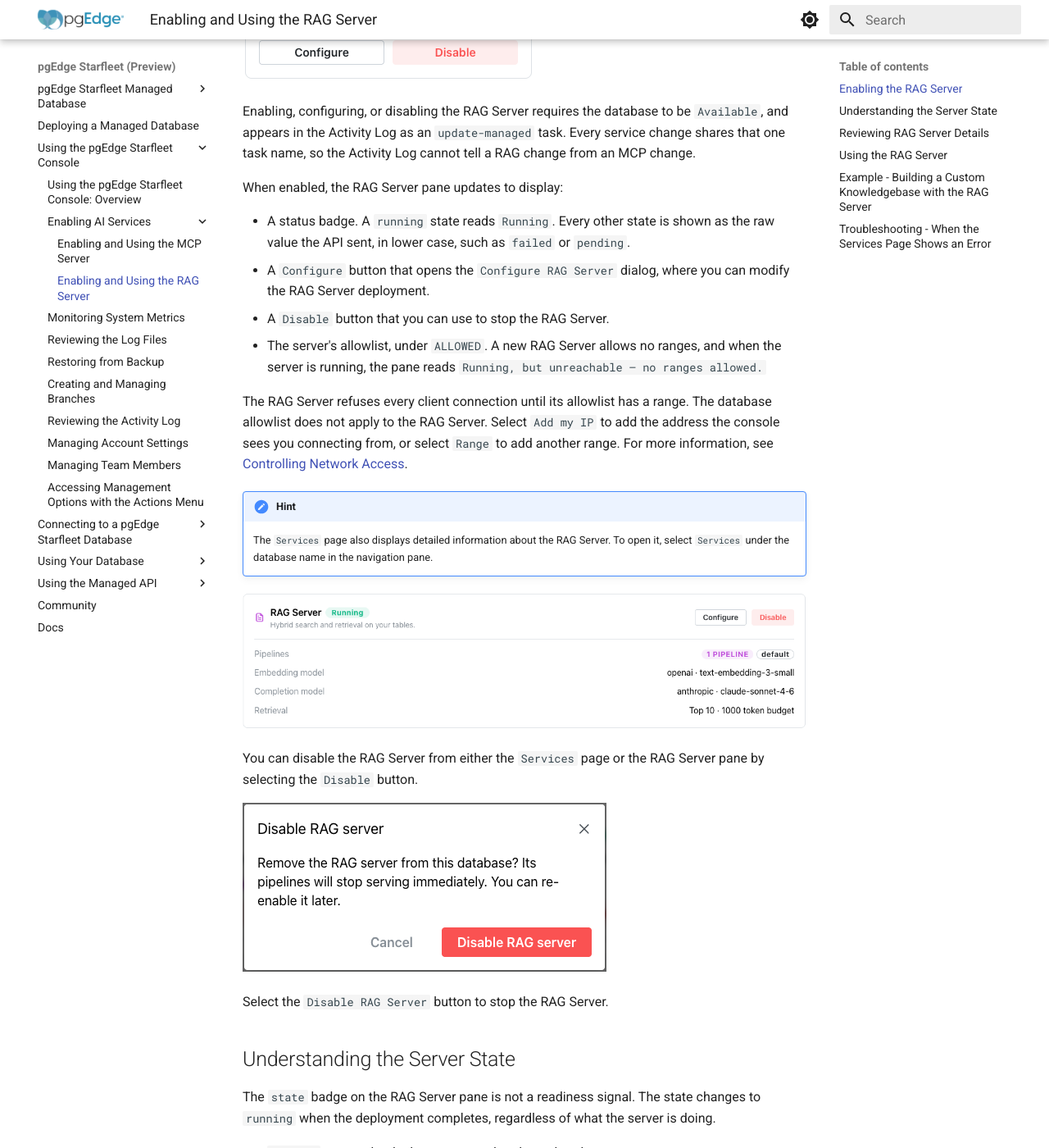
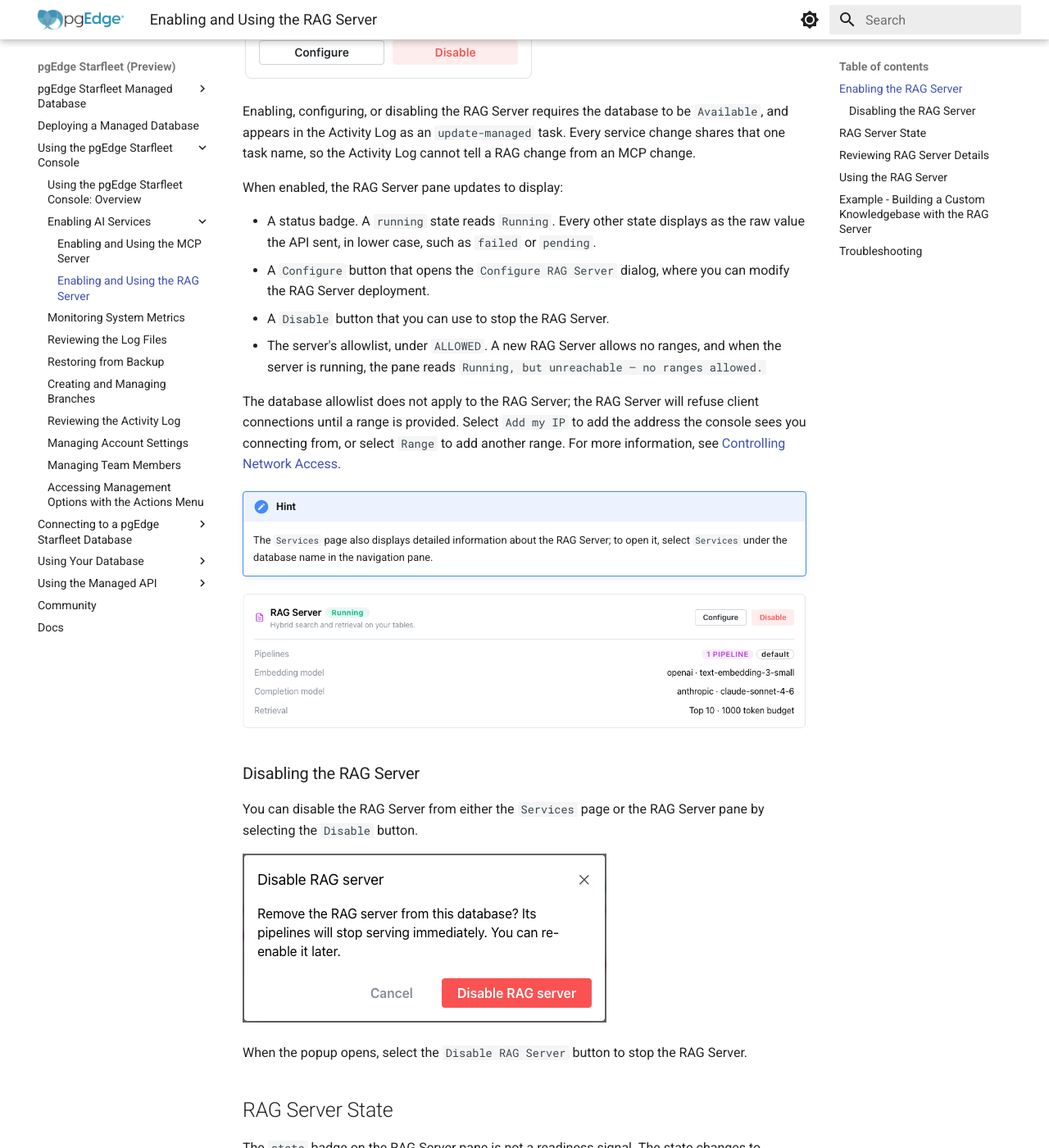
Before and after one commit to pgEdge/pgedge-starfleet-docs, an MkDocs documentation site: the page built from docs/managed/serving_ai_content/managed_rag.md, in a window 1280 px wide and 1400 px high, scrolled down 5255 px. Shown: the whole window at 82% size. Built offline with MkDocs 1.6.1 and Material for MkDocs 9.7.7, drawn with Linux system fonts in a browser that asks for light colours; some of the changed text lies outside the part shown.

Commit message:
Review pass: RAG server page
Fix vague verbs (shows/shown -> displays), fix cross-sentence and
missing-antecedent "it" usage, standardize bullets to "-" and
numbered-list spacing, reflow a couple of overlong lines, rename the
Troubleshooting heading and drop its intro sentence, bold
Troubleshooting message text, split out a Disabling the RAG Server
subsection with its screenshot placed as a two-step confirm flow,
and rename the server-state heading.

````diff
--- a/docs/managed/serving_ai_content/managed_rag.md
+++ b/docs/managed/serving_ai_content/managed_rag.md
@@ -22,7 +22,7 @@ Select the `AI Services` pane, then select `Enable RAG` to begin.
 
 To enable a RAG Server, select the `Enable RAG` icon in the RAG Server pane.
 The button is active only while the database status is `Available`. On a
-database in any other status, hovering over the button shows
+database in any other status, hovering over the button displays
 `Database not available`.
 
 ![Provide details about the RAG Server](../images/managed_rag_details.png)
@@ -30,25 +30,25 @@ database in any other status, hovering over the button shows
 When the `Enable RAG Server` popup opens, provide details about the RAG Server
 deployment:
 
-* The `Default Token Budget` field sets the maximum number of context tokens
+- The `Default Token Budget` field sets the maximum number of context tokens
   allowed for the LLM (500 - 128,000). The default value is `1000`.
-* The `Default Top N` field sets the maximum number of results to retrieve
+- The `Default Top N` field sets the maximum number of results to retrieve
   before token-budget trimming. The default value is `10`.
-* The `Default Embedding LLM Provider` field selects the provider used for
+- The `Default Embedding LLM Provider` field selects the provider used for
   query and document embeddings during retrieval.
-* The `Default Embedding LLM Model` field selects the embedding model to use.
+- The `Default Embedding LLM Model` field selects the embedding model to use.
   Available models depend on the selected provider (for example,
   `text-embedding-3-small` for OpenAI). This must match the model used to
   generate any pre-existing embeddings.
-* The `Default Embedding LLM API Key` field provides the API key required for
+- The `Default Embedding LLM API Key` field provides the API key required for
   the selected embedding provider.
-* The `Default Completion LLM Provider` field selects the provider used for
+- The `Default Completion LLM Provider` field selects the provider used for
   answer generation.
-* The `Default Completion LLM Model` field selects the completion model to use.
+- The `Default Completion LLM Model` field selects the completion model to use.
   Select a suggested model, or enter your own.
-* The `Default Completion LLM API Key` field provides the API key required for
+- The `Default Completion LLM API Key` field provides the API key required for
   the selected completion LLM provider.
-* The `Add Pipelines` field defines one or more pipelines. Each pipeline has
+- The `Add Pipelines` field defines one or more pipelines. Each pipeline has
   its own tables, can override the default values, and is queried at
   `/rag/v1/pipelines/<name>`.
 
@@ -79,22 +79,22 @@ used by the RAG Server.
 
 For each pipeline, provide:
 
-* A unique name in the `Name` field. Only lowercase letters, digits, hyphens,
+- A unique name in the `Name` field. Only lowercase letters, digits, hyphens,
   and underscores are allowed. The console strips any other character as you
   type.
-* At least one table, under `Add Tables`. A pipeline retrieves across every
+- At least one table, under `Add Tables`. A pipeline retrieves across every
   table you add to it, and the `Add Table` button appends another. Each table
   is its own collapsible block, and a block can be removed as long as more
   than one remains.
 
 For each table in a pipeline, provide:
 
-* The name of the table or view to use, in the `Table Name` field. Qualify
+- The name of the table or view to use, in the `Table Name` field. Qualify
   the name with its schema, for example `public.documents`.
-* The name of the column containing the text content to be indexed and
+- The name of the column containing the text content to be indexed and
   searched, in the `Text Column` field. A new table block defaults to
   `content`.
-* The name of the column containing the vector embeddings (using pgvector) for
+- The name of the column containing the vector embeddings (using pgvector) for
   that content, in the `Vector Column` field. A new table block defaults to
   `embedding`.
 
@@ -108,24 +108,24 @@ values you want to override:
 
 Optionally, provide the following details:
 
-* The `Token Budget` field overrides the maximum number of context tokens
+- The `Token Budget` field overrides the maximum number of context tokens
   allowed for the LLM for this pipeline.
-* The `Top N` field overrides the maximum number of results to retrieve before
+- The `Top N` field overrides the maximum number of results to retrieve before
   token-budget trimming for this pipeline.
-* The `Embedding LLM Provider` field overrides the provider used for query
+- The `Embedding LLM Provider` field overrides the provider used for query
   and document embeddings during retrieval for this pipeline (`OpenAI` or
   `Voyage`).
 
-* The `Embedding LLM Model` field overrides the embedding model to use for this
+- The `Embedding LLM Model` field overrides the embedding model to use for this
   pipeline.
-* The `Embedding LLM API Key` field overrides the API key used for the selected
+- The `Embedding LLM API Key` field overrides the API key used for the selected
   embedding provider for this pipeline.
-* The `Completion LLM Provider` field overrides the provider used for answer
+- The `Completion LLM Provider` field overrides the provider used for answer
   generation for this pipeline (`Anthropic (Claude)` or `OpenAI`).
 
-* The `Completion LLM Model` field overrides the completion model to use for
+- The `Completion LLM Model` field overrides the completion model to use for
   this pipeline.
-* The `Completion LLM API Key` field overrides the API key used for the
+- The `Completion LLM API Key` field overrides the API key used for the
   selected completion LLM provider for this pipeline.
 
 Use the `Advanced Settings` toggle to expand the dialog and configure hybrid
@@ -135,13 +135,13 @@ search, vector weighting, and a custom system prompt for the pipeline:
 
 Provide the following details:
 
-* The `Hybrid Search` toggle combines vector similarity with BM25 full-text
+- The `Hybrid Search` toggle combines vector similarity with BM25 full-text
   search. When disabled, search uses pure vector similarity. Hybrid search is
   enabled by default.
-* The `Vector Weight` slider sets the balance between keyword and vector
+- The `Vector Weight` slider sets the balance between keyword and vector
   relevance, from `0.0` (pure keyword relevance) to `1.0` (pure vector
   similarity). The default value is `0.5`.
-* The `System Prompt` field provides custom instructions for answer
+- The `System Prompt` field provides custom instructions for answer
   generation. Leave the field empty to use the server's built-in default
   prompt, which instructs the model to answer questions based on the
   provided context.
@@ -158,9 +158,9 @@ tell a RAG change from an MCP change.
 
 When enabled, the RAG Server pane updates to display:
 
-- A status badge. A `running` state reads `Running`. Every other state is
-  shown as the raw value the API sent, in lower case, such as `failed` or
-  `pending`.
+- A status badge. A `running` state reads `Running`. Every other state
+  displays as the raw value the API sent, in lower case, such as `failed`
+  or `pending`.
 - A `Configure` button that opens the `Configure RAG Server` dialog, where you
   can modify the RAG Server deployment.
 - A `Disable` button that you can use to stop the RAG Server.
@@ -168,8 +168,8 @@ When enabled, the RAG Server pane updates to display:
   ranges, and when the server is running, the pane reads `Running, but
   unreachable — no ranges allowed.`
 
-The RAG Server refuses every client connection until its allowlist has a
-range. The database allowlist does not apply to the RAG Server. Select
+The database allowlist does not apply to the RAG Server; the RAG Server
+will refuse client connections until a range is provided. Select
 `Add my IP` to add the address the console sees you connecting from, or
 select `Range` to add another range. For more information, see
 [Controlling Network Access](../using_database/managed_network_access.md).
@@ -177,26 +177,29 @@ select `Range` to add another range. For more information, see
 !!! hint
 
     The `Services` page also displays detailed information about the RAG
-    Server. To open it, select `Services` under the database name in the
+    Server; to open it, select `Services` under the database name in the
     navigation pane.
 
 ![RAG Server information is now displayed on the Services dialog](../images/managed_rag_services.png)
+
+### Disabling the RAG Server
 
 You can disable the RAG Server from either the `Services` page or the RAG
 Server pane by selecting the `Disable` button.
 
 ![Disabling the RAG Server](../images/managed_rag_confirm_disable.png)
 
-Select the `Disable RAG Server` button to stop the RAG Server.
+When the popup opens, select the `Disable RAG Server` button to stop the
+RAG Server.
 
-## Understanding the Server State
+## RAG Server State
 
 The `state` badge on the RAG Server pane is not a readiness signal. The
 state changes to `running` when the deployment completes, regardless of
 what the server is doing.
 
-* `Running` means the deployment completed, not that the server answers.
-* `Failed` is a reliable state that requires attention; a `Running` badge
+- `Running` means the deployment completed, not that the server answers.
+- `Failed` is a reliable state that requires attention; a `Running` badge
   proves nothing on its own.
 
 The RAG Server exposes no handshake; query a pipeline to determine whether
@@ -209,14 +212,14 @@ configuration:
 
 ![The RAG Server pane showing connection details](../images/managed_rag_connect_details.png)
 
-* `Pipelines` shows how many pipelines are configured, and their names.
-* `Embedding model` shows the configured embedding provider and model
+- `Pipelines` displays how many pipelines are configured, and their names.
+- `Embedding model` displays the configured embedding provider and model
   (for example, `openai · text-embedding-3-small`).
-* `Completion model` shows the configured completion provider and model
+- `Completion model` displays the configured completion provider and model
   (for example, `anthropic · claude-sonnet-4-6`).
-* `Retrieval` shows the token budget and the Top N result count used
+- `Retrieval` displays the token budget and the Top N result count used
   during search.
-* The `Connect` section provides the API base URL and a ready-to-use
+- The `Connect` section provides the API base URL and a ready-to-use
   `curl` command for querying a pipeline.
 
 Select `Configure` to change these settings, or `Disable` to stop the server.
@@ -263,7 +266,7 @@ Server. The RAG Server only generates embeddings for incoming queries;
 the `embedding` column on your table must be populated separately before
 the server can retrieve results from it.
 
-1.  Connect with `psql` as the `app` user, using the connection string
+1. Connect with `psql` as the `app` user, using the connection string
     from the `Application` tab of your database's `Connect` pane (see
     [Connecting with psql](../connecting/managed_psql.md)). The `app` user owns
     the database, so the tables it creates belong to `app`.
@@ -274,7 +277,7 @@ the server can retrieve results from it.
       -h <your-domain> -p <your-port> -d <your-database>
     ```
 
-2.  Create a table to store the documentation content, with a
+2. Create a table to store the documentation content, with a
     `pgvector` column sized for your embedding model. `app` cannot
     install the `vector` extension, so install `vector` first with the
     `Admin` tab's connection string, as
@@ -294,7 +297,7 @@ the server can retrieve results from it.
     CREATE INDEX ON documents USING ivfflat (embedding vector_cosine_ops);
     ```
 
-3.  Use the
+3. Use the
     [pgEdge Docloader](https://docs.pgedge.com/pgedge-docloader/v1-0-0/)
     to load your documentation's Markdown files into the `documents`
     table. Point `--source` at the folder containing your docs. Reuse
@@ -317,7 +320,7 @@ the server can retrieve results from it.
 
     !!! note
 
-        `pgedge-docloader` is an open-source command-line tool. Install
+        `pgedge-docloader` is an open-source command-line tool; install
         it by cloning and building the
         [pgEdge Docloader](https://github.com/pgEdge/pgedge-docloader)
         repository:
@@ -329,27 +332,28 @@ the server can retrieve results from it.
         make install
         ```
 
-4.  Populate the `embedding` column for each row. Before populating the column,
-    [enable the MCP Server](managed_mcp.md#enabling-the-mcp-server) with `Generate
-    embeddings` and `Allow writes` turned on. If you connect an AI client (such
-    as Claude Code), you can ask it to:
+4. Populate the `embedding` column for each row. Before populating the
+    column,
+    [enable the MCP Server](managed_mcp.md#enabling-the-mcp-server) with
+    `Generate embeddings` and `Allow writes` turned on. If you connect an
+    AI client (such as Claude Code), you can ask it to:
 
     - find the rows in `documents` where `embedding IS NULL`.
     - call `generate_embedding` on each row's `content` to compute a
       vector.
     - `UPDATE` that row, storing the vector in its `embedding` column.
 
-5.  Navigate to the RAG Server details page. In the console, open the
+5. Navigate to the RAG Server details page. In the console, open the
     `AI Services` pane and select `Details` on your running RAG
     Server, or select `Services` from the navigation pane. Under
     `Connect`, note the API base URL and the pipeline name.
 
-6.  If the RAG Server's pipeline is not already configured to use this
+6. If the RAG Server's pipeline is not already configured to use this
     table, select `Configure`, open the pipeline's table block under
     `Add Tables`, then set `Table Name` to `public.documents`,
     `Text Column` to `content`, and `Vector Column` to `embedding`.
 
-7.  Query the pipeline with a question that your documentation should
+7. Query the pipeline with a question that your documentation should
     answer:
 
     ```bash
@@ -358,23 +362,21 @@ the server can retrieve results from it.
       -d '{"query": "How do I configure replication?"}'
     ```
 
-The response is a JSON payload with a generated `answer` and the `sources`
-it retrieved, which should reference content from the documentation you
-loaded in step 3.
+The response is a JSON payload with a generated `answer` and the
+`sources` the RAG Server retrieved, which should reference content
+from the documentation you loaded in step 3.
 
-## Troubleshooting - When the Services Page Shows an Error
+## Troubleshooting
 
-The `Services` page displays a message when something goes wrong:
-
-* `Unable to load services` appears in a red panel with the body text:
+- **`Unable to load services`** appears in a red panel with the body text:
   `We could not load this database. Refresh the page to try again.`
 
     The RAG and MCP Servers keep running while the console cannot read
     them, so this indicates a console read failure rather than an
     outage of the services themselves.
 
-* `Failed to update RAG Server.` appears when a service change is
-  refused. This is the fallback text, shown when the API sends no
+- **`Failed to update RAG Server.`** appears when a service change is
+  refused. This is the fallback text, displayed when the API sends no
   message of its own.
 
     A service change requires the database to be in an `Available`
````
